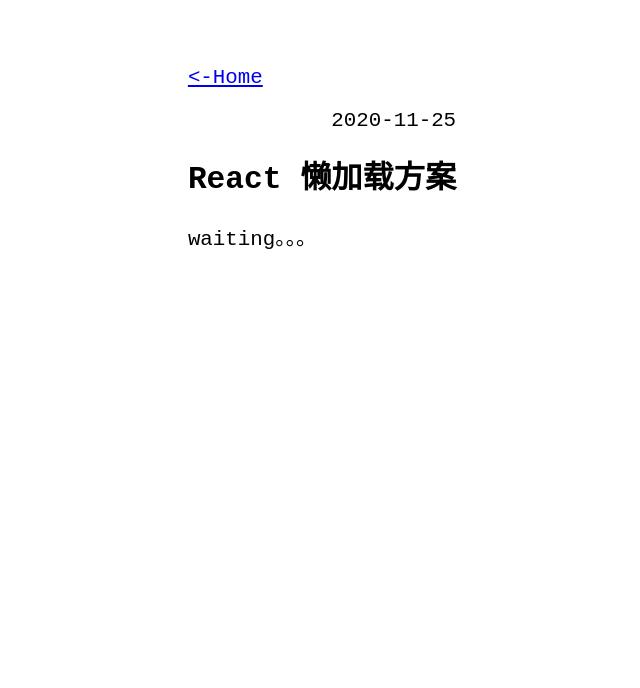
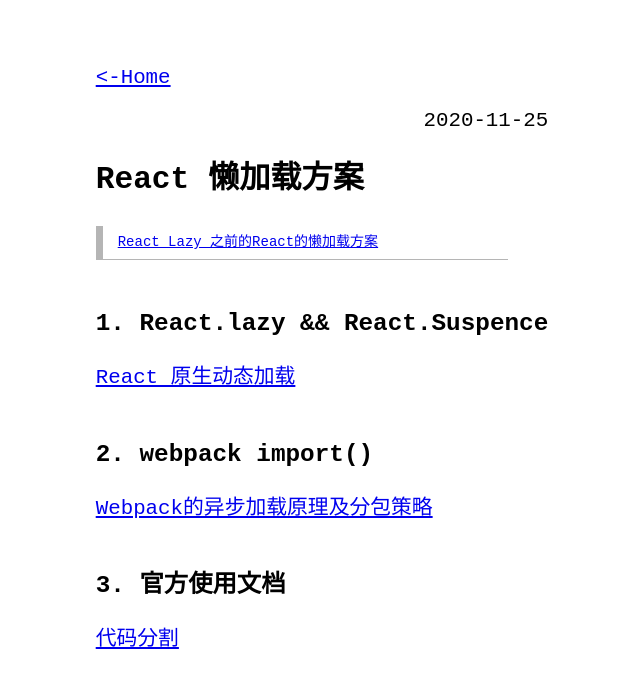
Before and after one commit to kvsur/kvsur.github.io, a Jekyll site: the page built from _posts/2020-11-25-react-lazy-load.md, in a window 1280 px wide. Shown: the top 688 px of the page, without its empty margins (318-958 px from the left). Built offline with Jekyll 4.4.1, drawn with Linux system fonts in a browser that asks for light colours.

Commit message:
@update article React lazy load

```diff
--- a/_posts/2020-11-25-react-lazy-load.md
+++ b/_posts/2020-11-25-react-lazy-load.md
@@ -4,4 +4,12 @@ title: "React 懒加载方案"
 category: react
 ---
 
-waiting。。。
+> [React Lazy 之前的React的懒加载方案](https://juejin.cn/post/6844903560325398541)
+
+### 1. React.lazy && React.Suspence
+[React 原生动态加载](https://www.zoo.team/article/react-lazy-suspense)
+### 2. webpack import()
+[Webpack的异步加载原理及分包策略](https://mp.weixin.qq.com/s/n6od0BvJ6F9znWSOi8ty1Q)
+
+### 3. 官方使用文档
+[代码分割](https://zh-hans.reactjs.org/docs/code-splitting.html)
```
